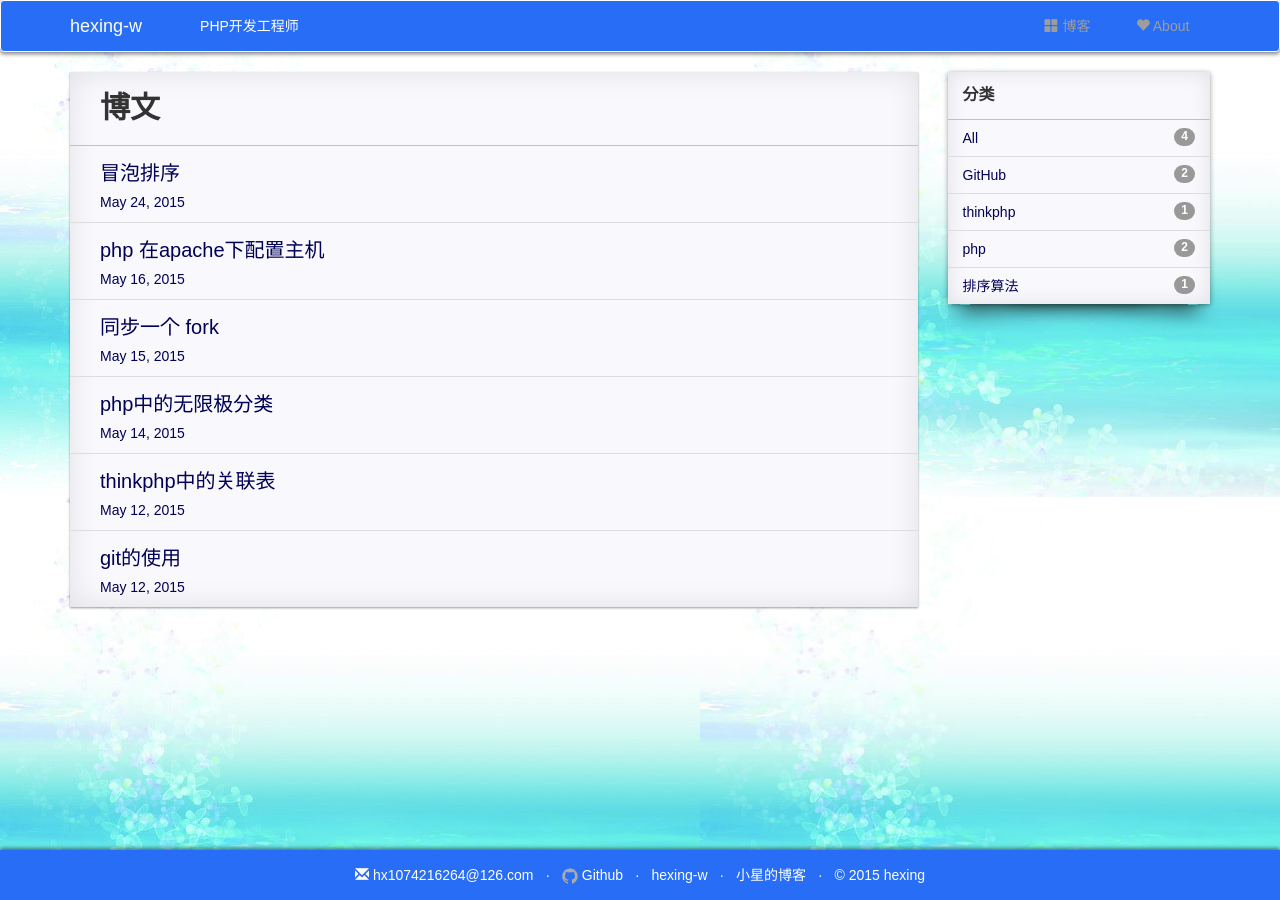
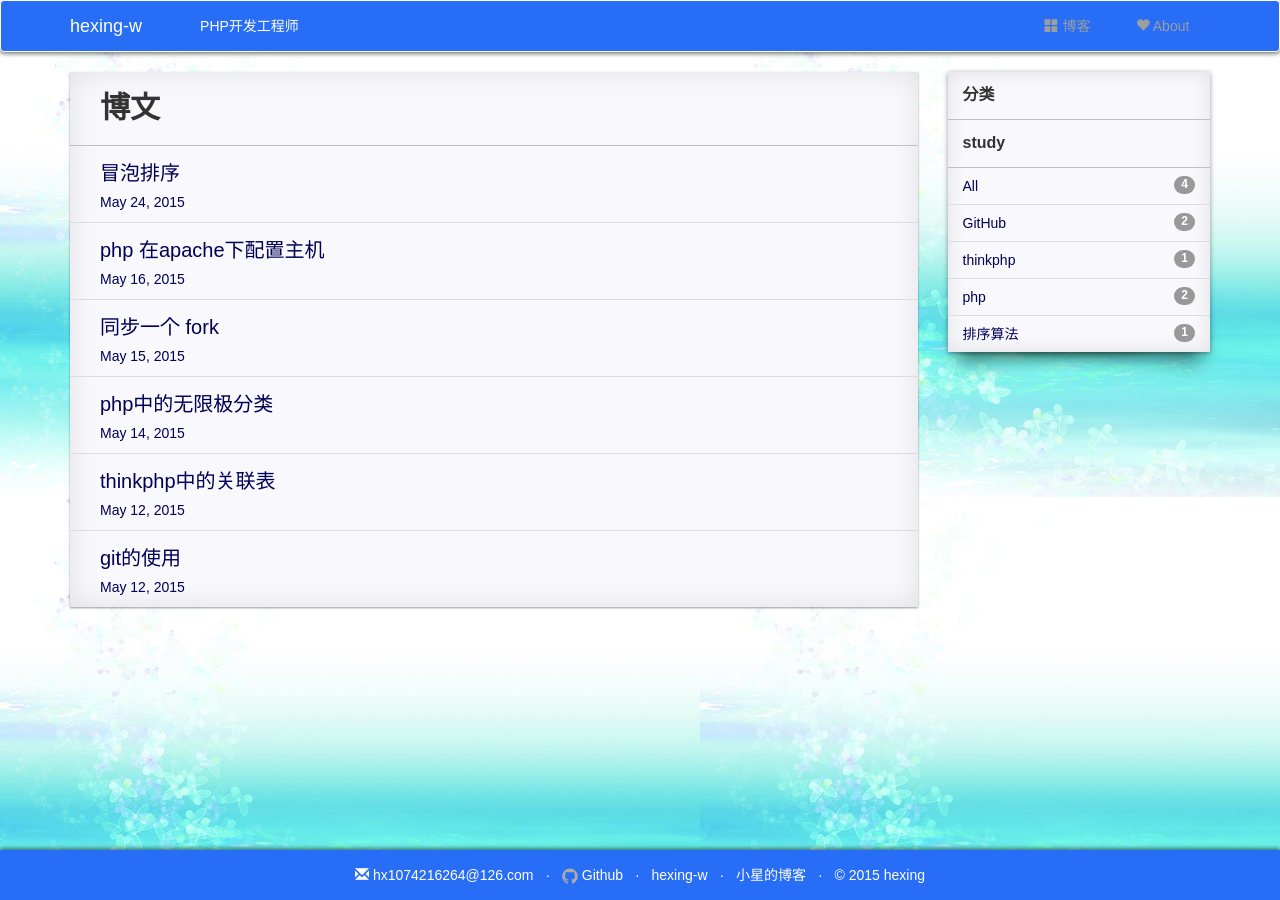
Before and after one commit to hexing-w/hexing-w.github.io, a Jekyll site: the page built from index.html, in a window 1280 px wide. Built offline with Jekyll 4.4.1, drawn with Linux system fonts in a browser that asks for light colours; nearby versions of some CDN libraries; comment, search, counter and statistics services are not loaded; a style sheet for code colours, icons or effects is not loaded.

Commit message:
Update index.html

```diff
--- a/index.html
+++ b/index.html
@@ -50,6 +50,9 @@ layout: default
       <div class="categories-list-header">
         分类
       </div>
+       <div class="categories-list-header">
+        study
+      </div>
 
       <a href="javascript:;" class="categories-list-item" cate="All">
         All<span class="my-badge"> {{site.categories | size}}</span>
```
